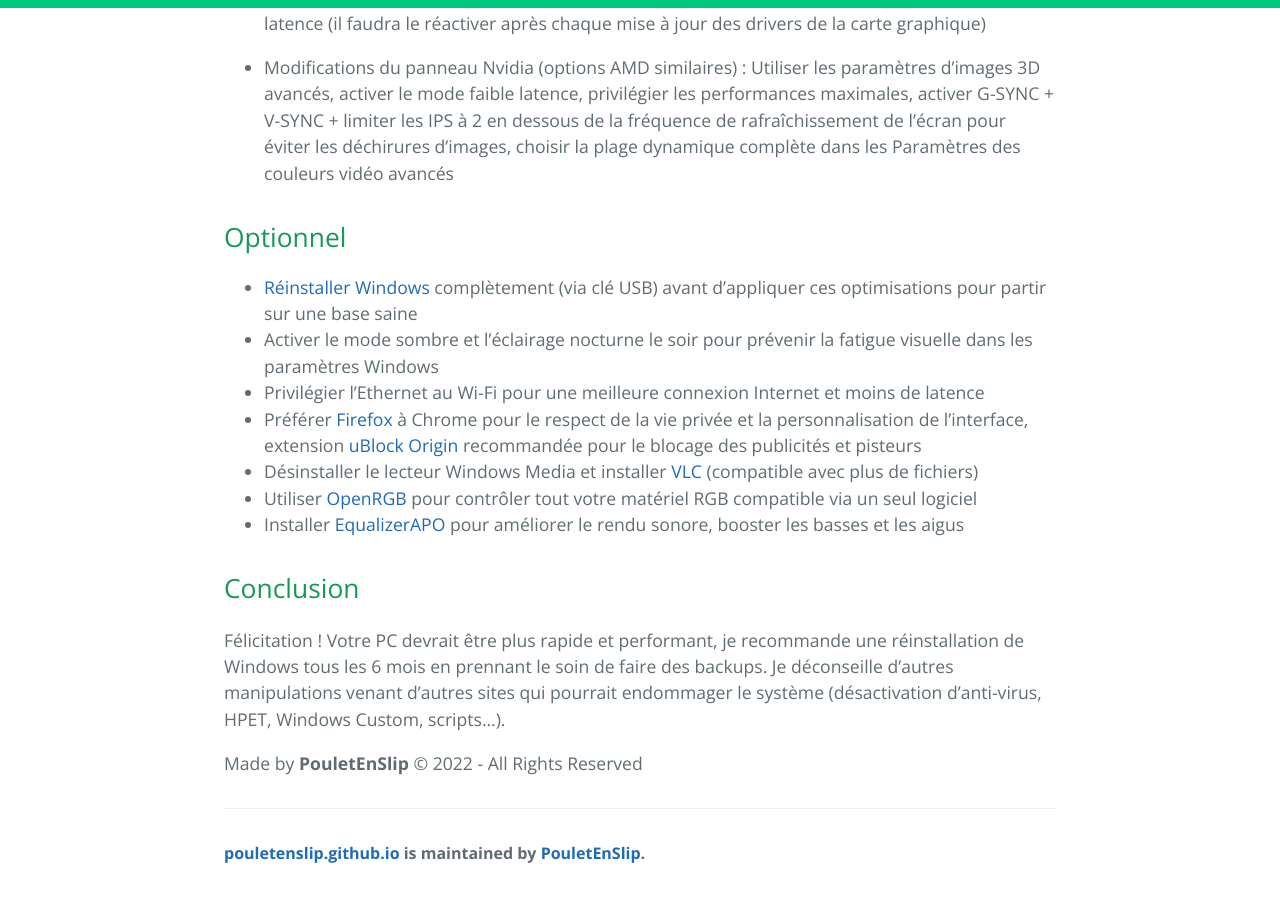
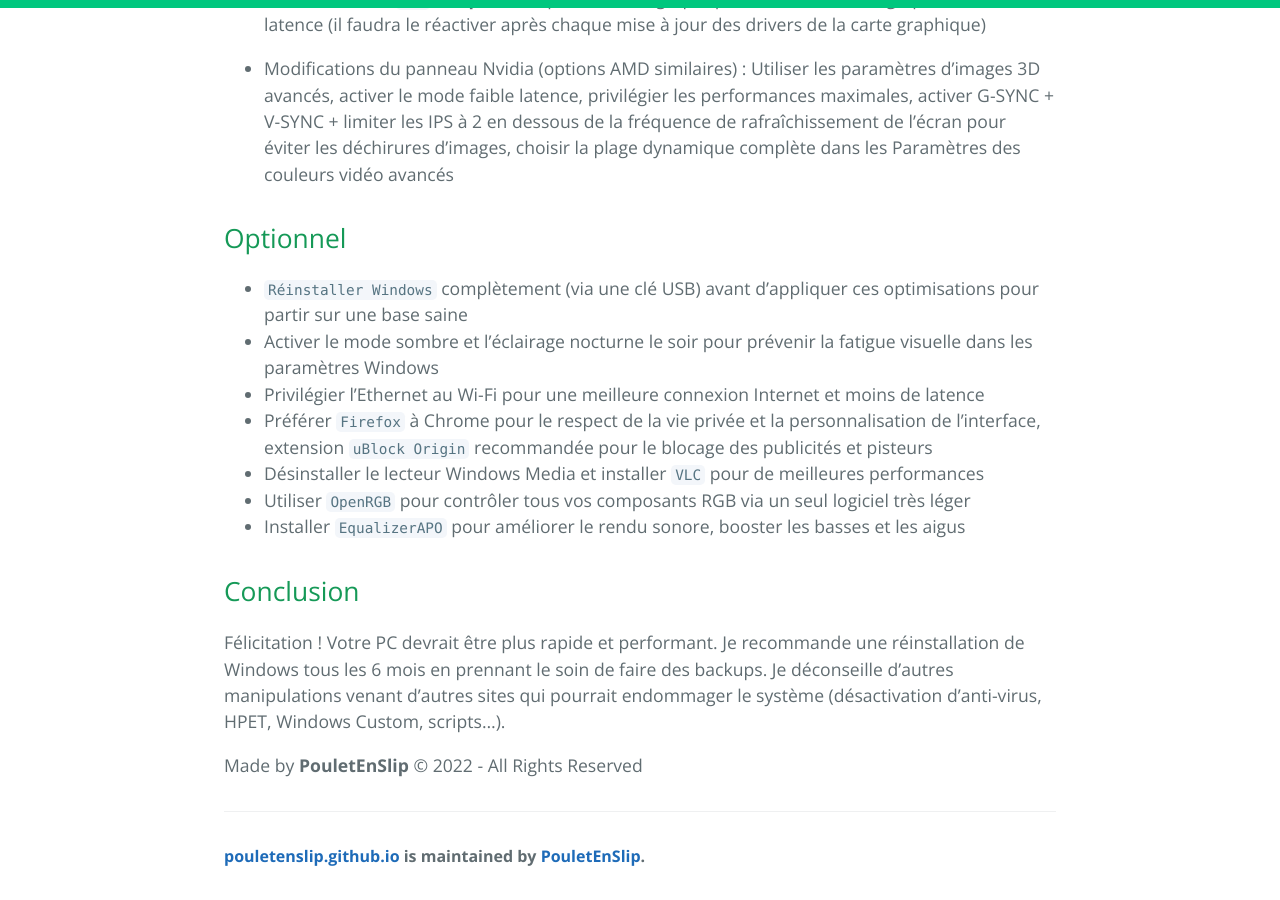
Before and after one commit to PouletEnSlip/pouletenslip.github.io, a Jekyll site: the page built from pages/opti.md, in a window 1280 px wide and 900 px high, scrolled down 2185 px. Built offline with Jekyll 4.4.1, drawn with Linux system fonts in a browser that asks for light colours; comment, search, counter and statistics services are not loaded; our own code applies the rules of GitHub Pages for plain Markdown files; some of the changed text lies outside the part shown.

Commit message:
Update opti.md

```diff
--- a/pages/opti.md
+++ b/pages/opti.md
@@ -10,17 +10,17 @@
 
 * Supprimer tous les fichiers temporaires (Clic droit sur un disque - Propriétés - Nettoyage)
 * Optimiser tous les lecteurs (Clic droit sur un disque - Propriétés - Outils - Optimiser)
-* Réparer les fichiers système : `sfc /scannow` (Commande à rentrer dans le Terminal Windows)
+* Réparer les fichiers système : `sfc /scannow` (commande à rentrer dans le Terminal Windows)
 * Vider le cache DNS : `ipconfig /flushdns`
 * Réparer l’image de Windows : `Dism /Online /Cleanup-Image /RestoreHealth`
-* Vérifier que Windows est à jour et qu’il n’y a pas de malware avec [Malwarebytes](https://fr.malwarebytes.com/)
-* Mettre le BIOS et les drivers à jour via le site de la carte mère, utiliser [DDU](https://www.guru3d.com/files-details/display-driver-uninstaller-download.html) pour réinstaller proprement les [drivers Nvidia](https://www.nvidia.fr/Download/index.aspx?lang=fr)/[AMD](https://www.amd.com/en/support)
+* Vérifier que Windows est à jour et qu’il n’y a pas de malware avec [`Malwarebytes`](https://fr.malwarebytes.com/)
+* Mettre le BIOS et les drivers à jour via le site de la carte mère, utiliser [`DDU`](https://www.guru3d.com/files-details/display-driver-uninstaller-download.html) pour réinstaller proprement les [`drivers Nvidia`](https://www.nvidia.fr/Download/index.aspx?lang=fr)/[`AMD`](https://www.amd.com/en/support)
 
 ## Optimisations avancées
 
 * Vérifier que votre compte est administrateur, qu’il n’y a pas de caractère spécial dans le nom d’utilisateur (é, à... certains logiciels peuvent mal fonctionner)
 
-* Supprimer les applications Windows que vous n’utilisez pas via [GeekUninstaller](https://geekuninstaller.com/download)
+* Supprimer les applications Windows que vous n’utilisez pas via [`GeekUninstaller`](https://geekuninstaller.com/download)
 
 * Désactiver un maximum de programmes qui se lancent au démarrage de Windows (`Ctrl + Maj + Esc` - onglet Démarrage)
 
@@ -36,7 +36,7 @@
 
 * Décocher toutes les cases de l’onglet Confidentialité dans les paramètres Windows pour empêcher Microsoft de collecter vos données personnelles (localisation, contacts...)
 
-* Installer **toutes** les versions de [Visual C++](https://www.techpowerup.com/download/visual-c-redistributable-runtime-package-all-in-one/) pour améliorer la compatibilité des programmes et éviter les erreurs de DLLs manquantes
+* Installer **toutes** les versions de [`Visual C++`](https://www.techpowerup.com/download/visual-c-redistributable-runtime-package-all-in-one/) pour améliorer la compatibilité des programmes et éviter les erreurs de DLLs manquantes
 
 * Désactiver la Xbox Game Bar et activer le mode jeu dans les paramètres Windows pour allouer plus de ressources matérielles à vos jeux
 
@@ -49,22 +49,22 @@
 
 Les deux derniers points sont utiles pour le Gaming uniquement :
 
-* Activer le mode [MSI](https://www.mediafire.com/file/ewpy1p0rr132thk/MSI_util_v3.zip/file) **uniquement** pour la carte graphique et le mettre en *High* pour réduire la latence (il faudra le réactiver après chaque mise à jour des drivers de la carte graphique)
+* Activer le mode [`MSI`](https://www.mediafire.com/file/ewpy1p0rr132thk/MSI_util_v3.zip/file) **uniquement** pour la carte graphique et le mettre en *High* pour réduire la latence (il faudra le réactiver après chaque mise à jour des drivers de la carte graphique)
 
 * Modifications du panneau Nvidia (options AMD similaires) : Utiliser les paramètres d’images 3D avancés, activer le mode faible latence, privilégier les performances maximales, activer G-SYNC + V-SYNC + limiter les IPS à 2 en dessous de la fréquence de rafraîchissement de l’écran pour éviter les déchirures d’images, choisir la plage dynamique complète dans les Paramètres des couleurs vidéo avancés
 
 ## Optionnel
 
-* [Réinstaller Windows](https://www.youtube.com/watch?v=uHOP4UbEGug) complètement (via clé USB) avant d’appliquer ces optimisations pour partir sur une base saine
+* [`Réinstaller Windows`](https://www.youtube.com/watch?v=uHOP4UbEGug) complètement (via une clé USB) avant d’appliquer ces optimisations pour partir sur une base saine
 * Activer le mode sombre et l’éclairage nocturne le soir pour prévenir la fatigue visuelle dans les paramètres Windows
 * Privilégier l’Ethernet au Wi-Fi pour une meilleure connexion Internet et moins de latence
-* Préférer [Firefox](https://www.mozilla.org/fr/firefox/new/) à Chrome pour le respect de la vie privée et la personnalisation de l'interface, extension [uBlock Origin](https://addons.mozilla.org/fr/firefox/addon/ublock-origin/) recommandée pour le blocage des publicités et pisteurs
-* Désinstaller le lecteur Windows Media et installer [VLC](https://www.videolan.org/index.fr.html) (compatible avec plus de fichiers)
-* Utiliser [OpenRGB](https://openrgb.org/releases.html) pour contrôler tout votre matériel RGB compatible via un seul logiciel
-* Installer [EqualizerAPO](https://sourceforge.net/projects/equalizerapo/) pour améliorer le rendu sonore, booster les basses et les aigus
+* Préférer [`Firefox`](https://www.mozilla.org/fr/firefox/new/) à Chrome pour le respect de la vie privée et la personnalisation de l'interface, extension [`uBlock Origin`](https://addons.mozilla.org/fr/firefox/addon/ublock-origin/) recommandée pour le blocage des publicités et pisteurs
+* Désinstaller le lecteur Windows Media et installer [`VLC`](https://www.videolan.org/index.fr.html) pour de meilleures performances
+* Utiliser [`OpenRGB`](https://openrgb.org/releases.html) pour contrôler tous vos composants RGB via un seul logiciel très léger
+* Installer [`EqualizerAPO`](https://sourceforge.net/projects/equalizerapo/) pour améliorer le rendu sonore, booster les basses et les aigus
 
 ## Conclusion
 
-Félicitation ! Votre PC devrait être plus rapide et performant, je recommande une réinstallation de Windows tous les 6 mois en prennant le soin de faire des backups. Je déconseille d'autres manipulations venant d'autres sites qui pourrait endommager le système (désactivation d'anti-virus, HPET, Windows Custom, scripts...).
+Félicitation ! Votre PC devrait être plus rapide et performant. Je recommande une réinstallation de Windows tous les 6 mois en prennant le soin de faire des backups. Je déconseille d'autres manipulations venant d'autres sites qui pourrait endommager le système (désactivation d'anti-virus, HPET, Windows Custom, scripts...).
 
 Made by **PouletEnSlip** © 2022 - All Rights Reserved
```
Also changed, not shown: other parts of pages/opti.md (+1 -1 lines).
